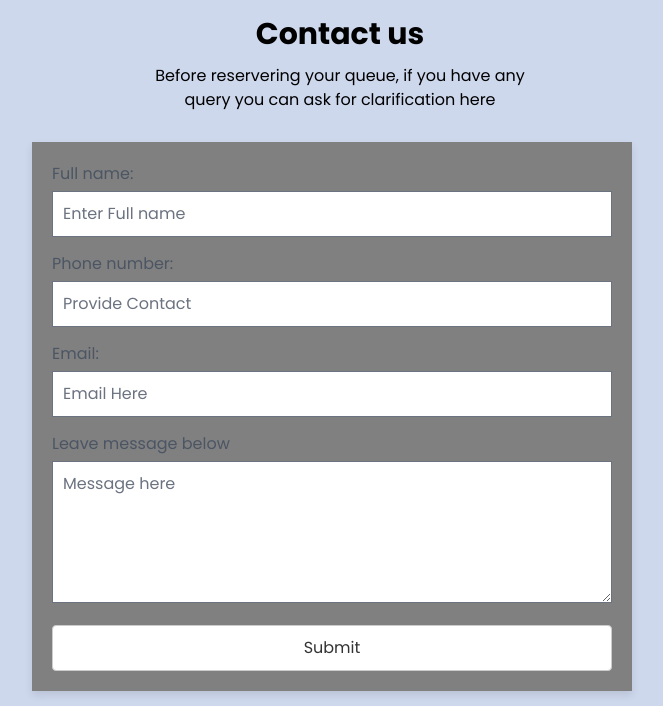
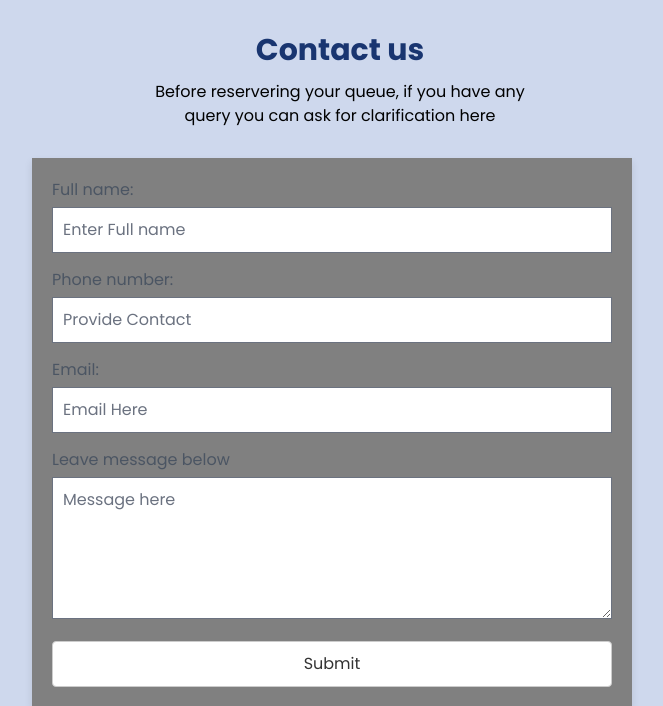
Before and after one commit to kukuabassanimeri/MedEase, a Django app: page /med_ease/contact/ in a window 1280 px wide. Shown: the part 80-786 px from the top of the page, without its empty margins (308-971 px from the left). Run offline with Django 5.2, Linux system fonts and the light colour scheme; some libraries are stand-ins or nearby versions.

Commit message:
styled about page

```diff
--- a/MedEase/med_ease/static/about.css
+++ b/MedEase/med_ease/static/about.css
@@ -1,3 +1,3 @@
-.about{
+.aboutmedease{
     color: #193570;
 }
--- a/MedEase/med_ease/static/contact.css
+++ b/MedEase/med_ease/static/contact.css
@@ -40,3 +40,7 @@
 .contact_form button:hover{
     background-color: #0056b3;
 }
+
+.contact{
+    color: #193570;
+}
--- a/MedEase/med_ease/templates/med_ease/about.html
+++ b/MedEase/med_ease/templates/med_ease/about.html
@@ -11,7 +11,7 @@
 
   <main>
     <div>
-      <h1 class="welcome-message font-bold md:text-3xl pt-8 pl-4 md:text-center text-sky-900">Explore More About MedEase</h1>
+      <h1 class="font-bold md:text-3xl pt-8 pl-4 md:text-center aboutmedease">Explore More About MedEase</h1>
     </div>
     <div class="grid grid-cols-1 md:grid-cols-2 items-center flex gap-y-10 justify-center pl-4 md:pl-48 pt-8 text-lg">
 
--- a/MedEase/med_ease/templates/med_ease/contact.html
+++ b/MedEase/med_ease/templates/med_ease/contact.html
@@ -10,7 +10,7 @@
 
   <main>
         <div>
-                <h3 class="contactus font-bold md:text-3xl py-3  pl-4 pt-4 text-center">Contact us</h3>
+                <h3 class="contactus font-bold md:text-3xl py-3  pl-4 pt-8 text-center contact">Contact us</h3>
                 <p class="pl-4 text-center">Before reservering your queue, if you have any <br>query you can ask for clarification here</p>
         </div>
 
```
